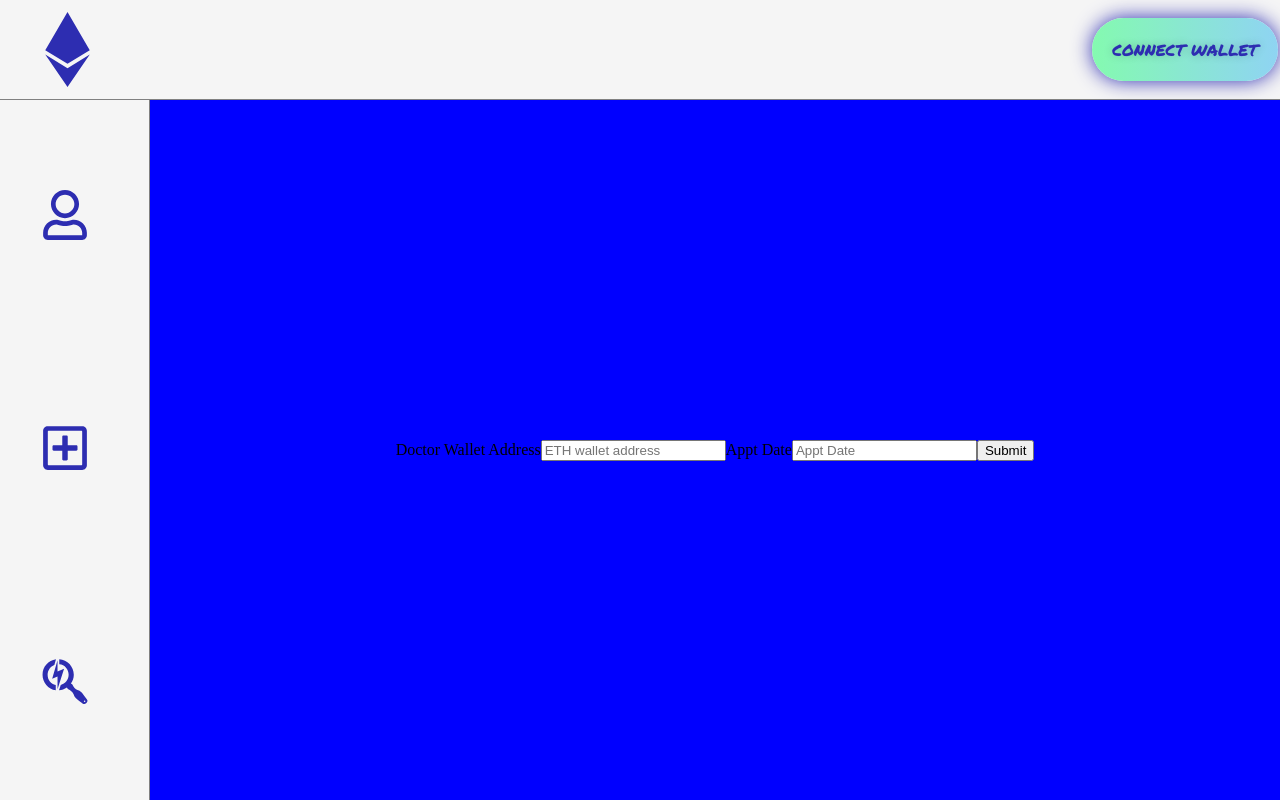
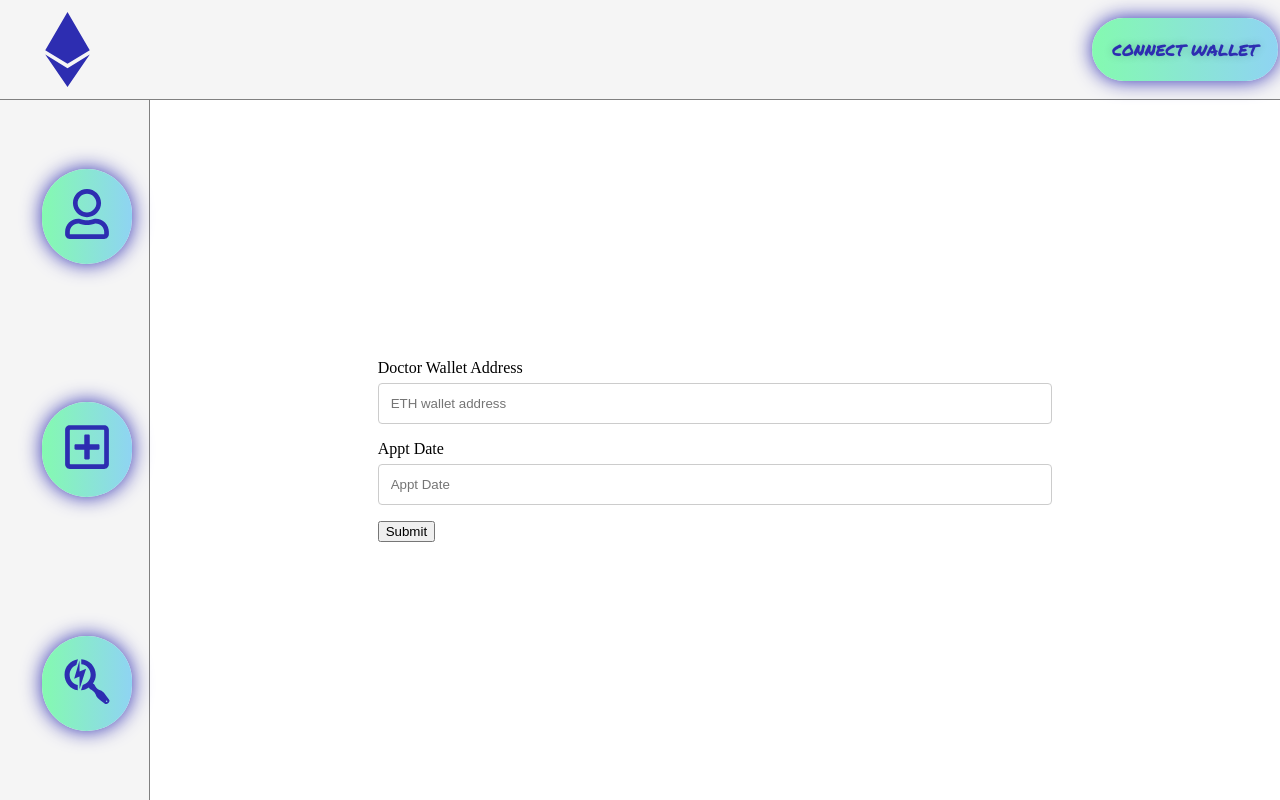
Before and after one commit to si3mshady/nft_market_self_study, a React (Create React App) app: page /new in a window 1280 px wide. Built offline with nearby package versions, Linux system fonts and the light colour scheme.

Commit message:
save point

```diff
--- a/src/App.js
+++ b/src/App.js
@@ -4,6 +4,12 @@
 import NewMarketItem from './components/NewMarketItem/NewMarketItem'
 
 import './App.css';
+
+import {
+
+  Routes,
+  Route,
+} from "react-router-dom";
 
 function App() {
   return (
@@ -15,8 +21,13 @@
 
     <SideBar />
 
-    {/* <MainContent /> */}
-    <NewMarketItem/>
+    <Routes>
+      <Route path="/new" element={ <NewMarketItem/>} />
+      <Route path="/" element={ <MainContent/>} />
+    </Routes>
+
+
+
 
 
     </div>
--- a/src/components/NewMarketItem/NewMarketItem.css
+++ b/src/components/NewMarketItem/NewMarketItem.css
@@ -1,16 +1,25 @@
 .container {
-    /* margin: 0 0 0 50%;
-     */
+
     display: flex;
 
-    background-color: blue;
     width: 100%;
 
-    /* margin-top: 50%; */
-    /* align-items: center; */
+
 }
 
 .container > form {
     margin: auto;
     justify-content: center;
 }
+
+
+input[type=text] {
+    width: 100%; /* Full width */
+    padding: 12px; /* Some padding */
+    border: 1px solid #ccc; /* Gray border */
+    border-radius: 4px; /* Rounded borders */
+    box-sizing: border-box; /* Make sure that padding and width stays in place */
+    margin-top: 6px; /* Add a top margin */
+    margin-bottom: 16px; /* Bottom margin */
+    resize: vertical /* Allow the user to vertically resize the textarea (not horizontally) */
+  }
--- a/src/components/SideBar/Sidebar.js
+++ b/src/components/SideBar/Sidebar.js
@@ -1,19 +1,30 @@
 import React from 'react'
 import './Sidebar.css'
 import {FaRegUser, FaRegPlusSquare,FaSearchengin} from 'react-icons/fa'
+import {Link} from 'react-router-dom'
+
 
 export default function Sidebar() {
     return (
             <aside className='sideBarContainer'>
             <ul className='ul_container'>
                 <li>
+                <Link to='/'>
                 <FaRegUser style={{fontSize: "50px",color:"#2d2db1"}}/>
+                </Link>
                 </li>
                 <li>
-                <FaRegPlusSquare style={{fontSize: "50px", color: "#2d2db1"}}/>
+
+                 <Link to='/new'>
+                     <FaRegPlusSquare style={{fontSize: "50px", color: "#2d2db1"}}/>
+                 </Link>
+
                 </li>
                 <li>
-                <FaSearchengin style={{fontSize: "50px",color:"#2d2db1"}} />
+                <Link to='/view'>
+                     <FaSearchengin style={{fontSize: "50px",color:"#2d2db1"}} />
+                </Link>
+
                 </li>
 
             </ul>
--- a/src/index.js
+++ b/src/index.js
@@ -2,12 +2,14 @@
 import ReactDOM from 'react-dom';
 import './index.css';
 import App from './App';
+import { BrowserRouter } from "react-router-dom";
+
 
 
 ReactDOM.render(
-  <React.StrictMode>
-    <App />
-  </React.StrictMode>,
+  <BrowserRouter>
+     <App />
+  </BrowserRouter>,
   document.getElementById('root')
 );
 
```
